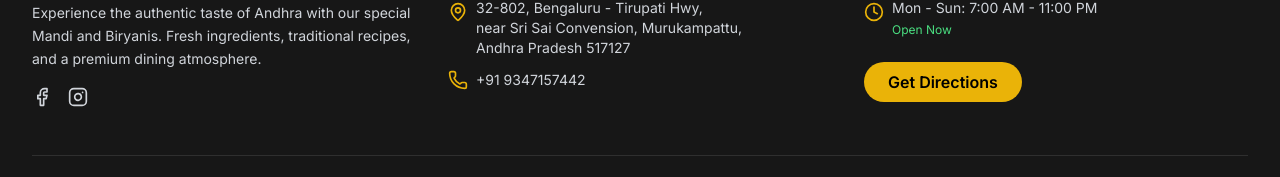
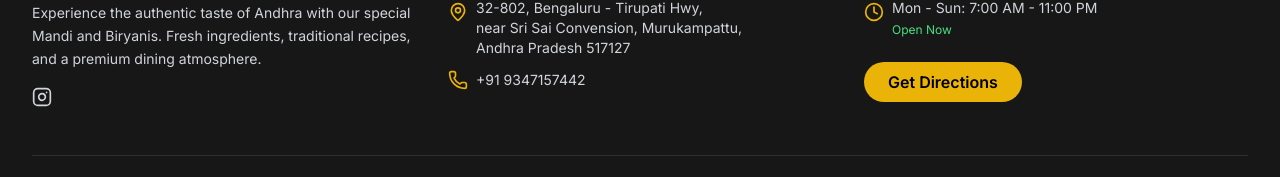
Before and after one commit to Pavankumar2964/Chittoorcafe, a React (Vite) app: page / in a window 1280 px wide. Shown: the part 3270-3447 px from the top of the page. Built offline with nearby package versions, Linux system fonts and the light colour scheme.

Commit message:
chittoorcafe

```diff
--- a/src/components/Footer.jsx
+++ b/src/components/Footer.jsx
@@ -15,7 +15,6 @@ const Footer = () => {
                             Fresh ingredients, traditional recipes, and a premium dining atmosphere.
                         </p>
                         <div className="flex space-x-4">
-                            <a href="#" className="hover:text-yellow-400 transition-colors"><Facebook size={20} /></a>
                             <a
                                 href="https://www.instagram.com/chittoorcafe" // replace with actual username
                                 target="_blank"
```
